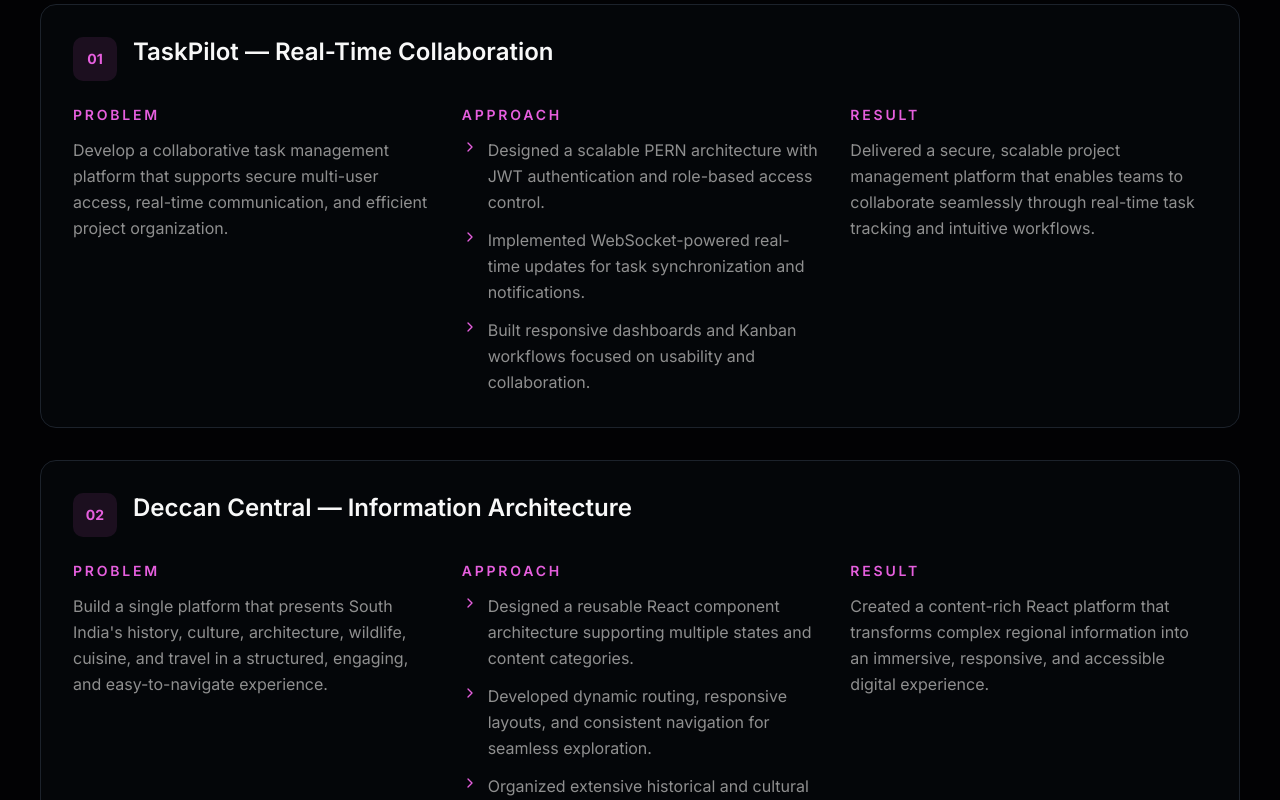
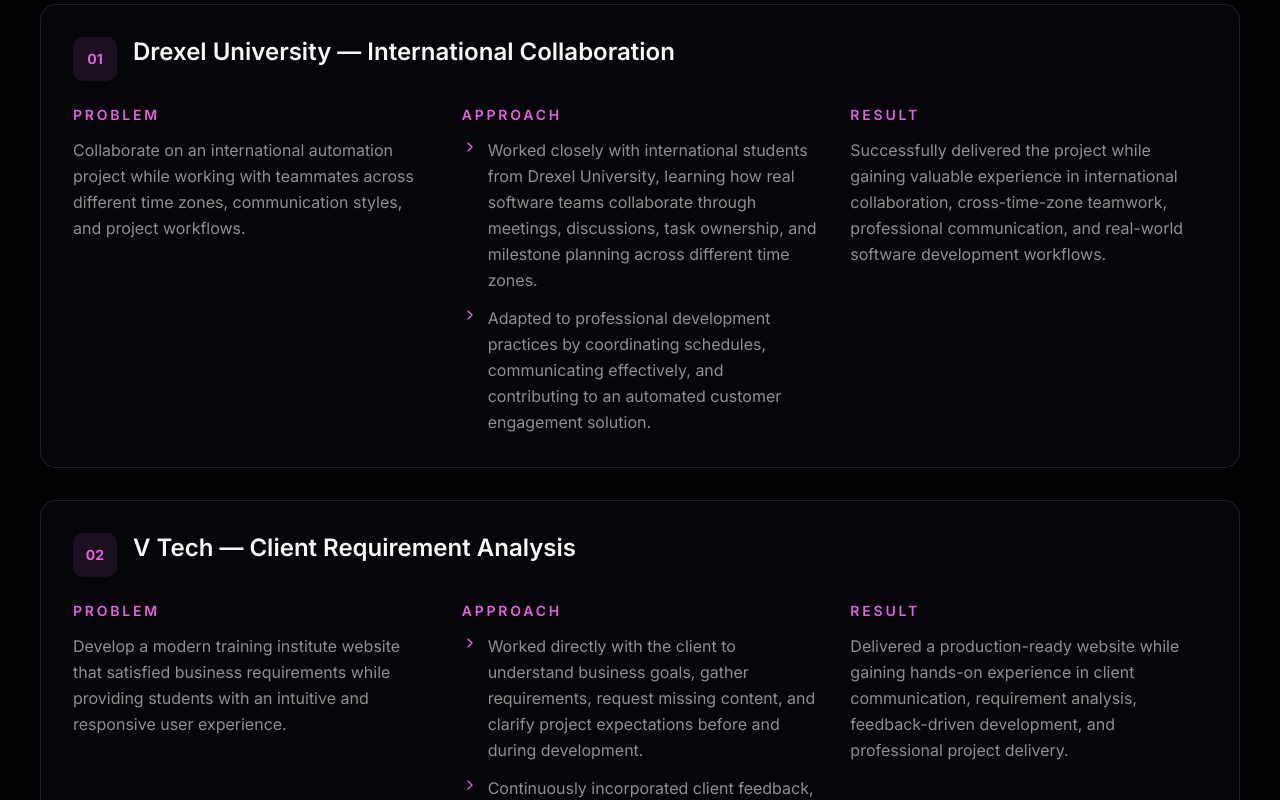
Before and after one commit to sameerkhan2003a/Portfolio, a Next.js app: page / in a window 1280 px wide. Shown: the part 2540-3340 px from the top of the page. Built offline with nearby package versions, Linux system fonts and the light colour scheme.

Commit message:
Update case studies titles and details

```diff
--- a/components/sections/case-studies.tsx
+++ b/components/sections/case-studies.tsx
@@ -4,32 +4,30 @@ import { ChevronRight } from "lucide-react"
 
 const caseStudies = [
   {
-    title: "TaskPilot — Real-Time Collaboration",
+    title: "Drexel University — International Collaboration",
     problem:
-      "Develop a collaborative task management platform that supports secure multi-user access, real-time communication, and efficient project organization.",
+      "Collaborate on an international automation project while working with teammates across different time zones, communication styles, and project workflows.",
 
     approach: [
-      "Designed a scalable PERN architecture with JWT authentication and role-based access control.",
-      "Implemented WebSocket-powered real-time updates for task synchronization and notifications.",
-      "Built responsive dashboards and Kanban workflows focused on usability and collaboration.",
+      "Worked closely with international students from Drexel University, learning how real software teams collaborate through meetings, discussions, task ownership, and milestone planning across different time zones.",
+      "Adapted to professional development practices by coordinating schedules, communicating effectively, and contributing to an automated customer engagement solution.",
     ],
 
     result:
-      "Delivered a secure, scalable project management platform that enables teams to collaborate seamlessly through real-time task tracking and intuitive workflows.",
+      "Successfully delivered the project while gaining valuable experience in international collaboration, cross-time-zone teamwork, professional communication, and real-world software development workflows.",
   },
   {
-    title: "Deccan Central — Information Architecture",
+    title: "V Tech — Client Requirement Analysis",
     problem:
-      "Build a single platform that presents South India's history, culture, architecture, wildlife, cuisine, and travel in a structured, engaging, and easy-to-navigate experience.",
+      "Develop a modern training institute website that satisfied business requirements while providing students with an intuitive and responsive user experience.",
 
     approach: [
-      "Designed a reusable React component architecture supporting multiple states and content categories.",
-      "Developed dynamic routing, responsive layouts, and consistent navigation for seamless exploration.",
-      "Organized extensive historical and cultural content using reusable data structures and optimized media assets.",
+      "Worked directly with the client to understand business goals, gather requirements, request missing content, and clarify project expectations before and during development.",
+      "Continuously incorporated client feedback, refined features, and validated design decisions to ensure the final product aligned with the client's vision.",
     ],
 
     result:
-      "Created a content-rich React platform that transforms complex regional information into an immersive, responsive, and accessible digital experience.",
+      "Delivered a production-ready website while gaining hands-on experience in client communication, requirement analysis, feedback-driven development, and professional project delivery.",
   },
 ]
 
```
